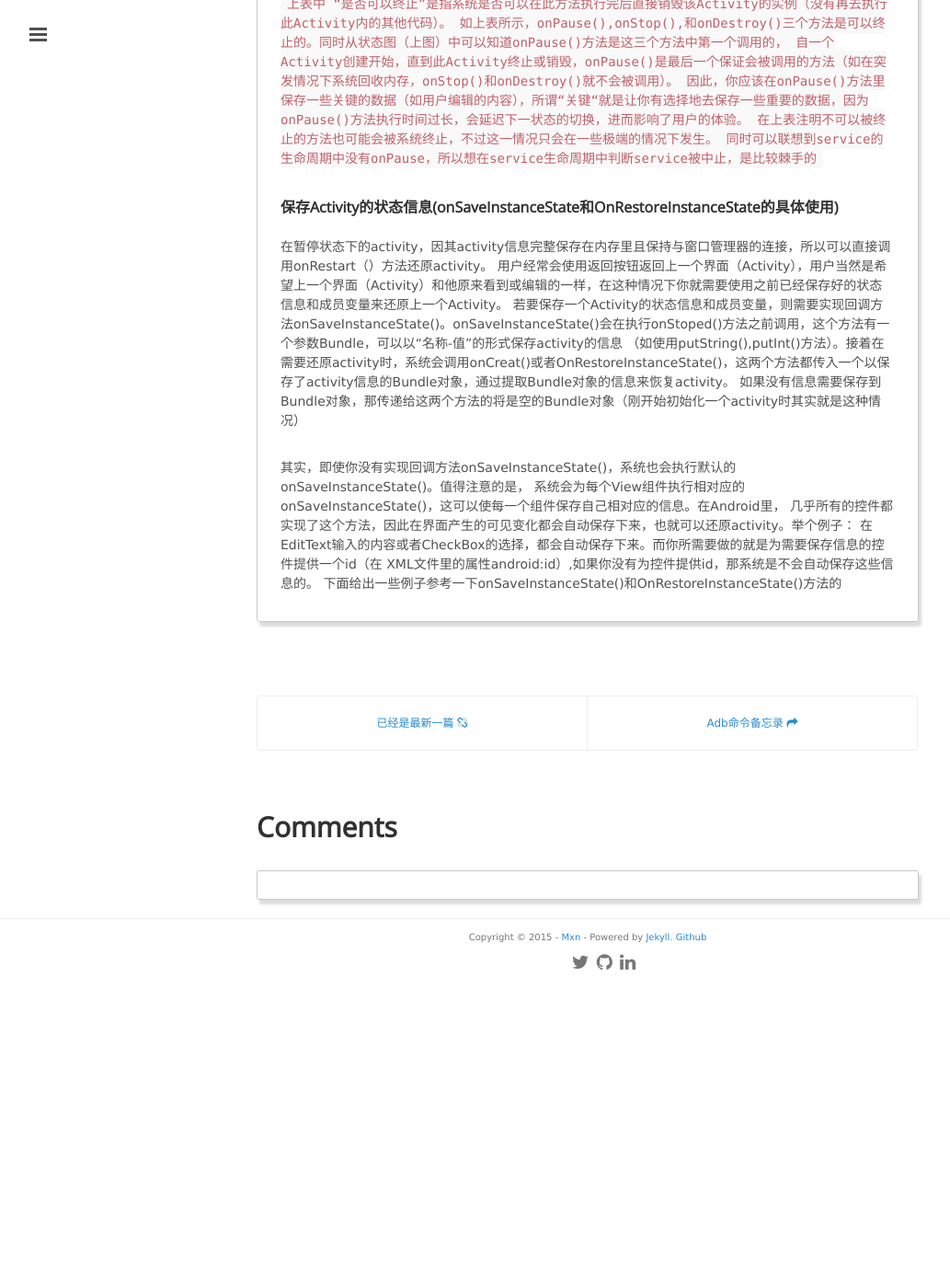
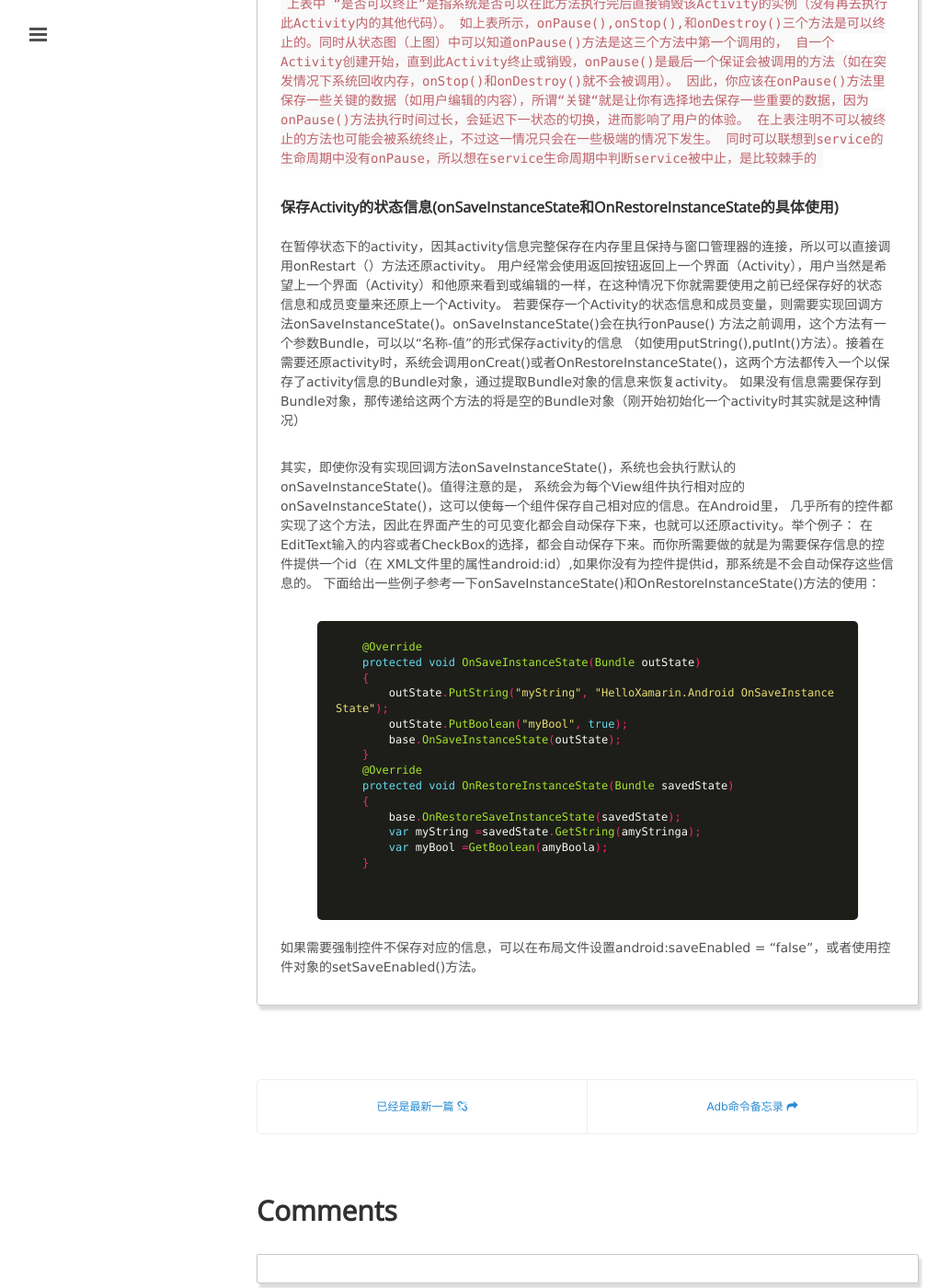
Before and after one commit to mxn21/mxn21.github.io, a Jekyll site: the page built from _posts/2015-7-1-重新认识activity生命周期.md, in a window 1280 px wide and 1400 px high, scrolled down 9164 px. Shown: the whole window at 92% size, without its empty margins (1-1034 px from the left). Built offline with Jekyll 4.4.1, drawn with Linux system fonts in a browser that asks for light colours; Markdown is read by kramdown in place of the engine named in the settings; comment, search, counter and statistics services are not loaded; before the commit the page ends 10235 px from its top, so only the background shows below that.

Commit message:
android
android

```diff
--- a/_posts/2015-7-1-重新认识activity生命周期.md
+++ b/_posts/2015-7-1-重新认识activity生命周期.md
@@ -356,7 +356,8 @@
 
 在暂停状态下的activity，因其activity信息完整保存在内存里且保持与窗口管理器的连接，所以可以直接调用onRestart（）方法还原activity。
 用户经常会使用返回按钮返回上一个界面（Activity），用户当然是希望上一个界面（Activity）和他原来看到或编辑的一样，在这种情况下你就需要使用之前已经保存好的状态信息和成员变量来还原上一个Activity。
-若要保存一个Activity的状态信息和成员变量，则需要实现回调方法onSaveInstanceState()。onSaveInstanceState()会在执行onStoped()方法之前调用，这个方法有一个参数Bundle，可以以“名称-值”的形式保存activity的信息
+若要保存一个Activity的状态信息和成员变量，则需要实现回调方法onSaveInstanceState()。onSaveInstanceState()会在执行onPause()
+方法之前调用，这个方法有一个参数Bundle，可以以“名称-值”的形式保存activity的信息
 （如使用putString(),putInt()方法）。接着在需要还原activity时，系统会调用onCreat()或者OnRestoreInstanceState()，这两个方法都传入一个以保存了activity信息的Bundle对象，通过提取Bundle对象的信息来恢复activity。
 如果没有信息需要保存到Bundle对象，那传递给这两个方法的将是空的Bundle对象（刚开始初始化一个activity时其实就是这种情况）
 
@@ -365,4 +366,27 @@
 几乎所有的控件都实现了这个方法，因此在界面产生的可见变化都会自动保存下来，也就可以还原activity。举个例子：
 在EditText输入的内容或者CheckBox的选择，都会自动保存下来。而你所需要做的就是为需要保存信息的控件提供一个id（在
 XML文件里的属性android:id）,如果你没有为控件提供id，那系统是不会自动保存这些信息的。
-下面给出一些例子参考一下onSaveInstanceState()和OnRestoreInstanceState()方法的
+下面给出一些例子参考一下onSaveInstanceState()和OnRestoreInstanceState()方法的使用：
+
+
+	{% highlight java  %}
+
+    @Override
+    protected void OnSaveInstanceState(Bundle outState)
+    {
+        outState.PutString("myString", "HelloXamarin.Android OnSaveInstanceState");
+        outState.PutBoolean("myBool", true);
+        base.OnSaveInstanceState(outState);
+    }
+    @Override
+    protected void OnRestoreInstanceState(Bundle savedState)
+    {
+        base.OnRestoreSaveInstanceState(savedState);
+        var myString =savedState.GetString(amyStringa);
+        var myBool =GetBoolean(amyBoola);
+    }
+
+    {% endhighlight %}
+
+
+如果需要强制控件不保存对应的信息，可以在布局文件设置android:saveEnabled = “false”，或者使用控件对象的setSaveEnabled()方法。
```
